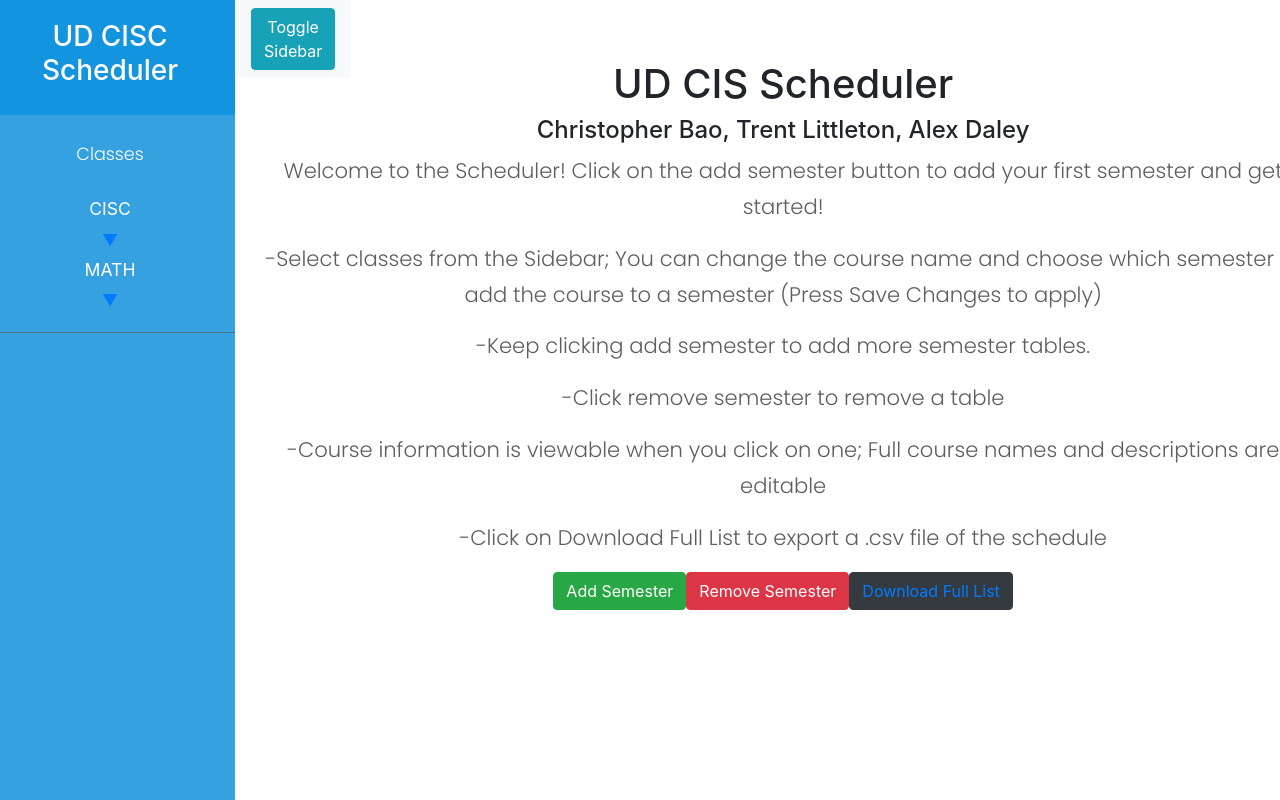
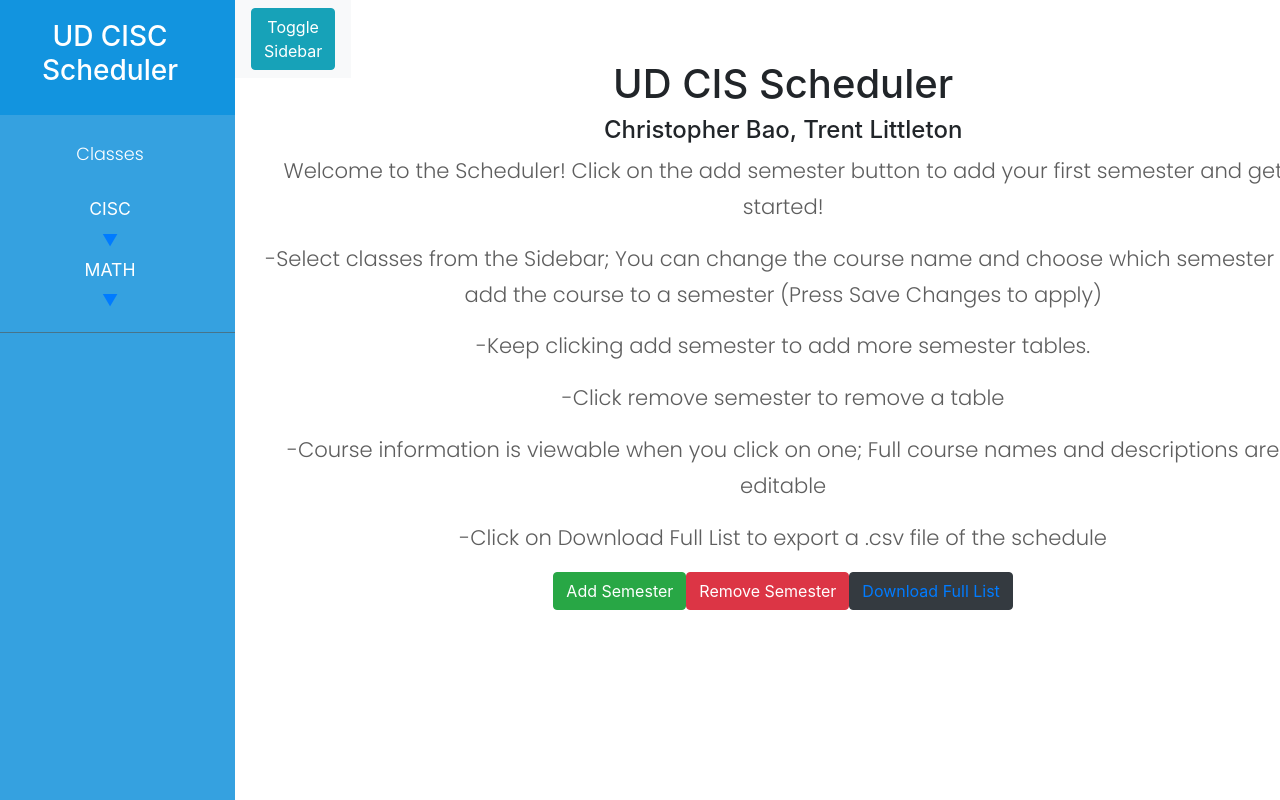
Before and after one commit to UD-CISC275-F21/ud-cis-scheduler-team-19, a React (Create React App) app: page / in a window 1280 px wide. Shown: the top 800 px of the page. Built offline with nearby package versions, Linux system fonts and the light colour scheme.

Commit message:
Added more descriptions + changed button colors

```diff
--- a/src/components/ControlPanel.tsx
+++ b/src/components/ControlPanel.tsx
@@ -195,7 +195,7 @@ export function ControlPanel({ ciscCourseList, mathCourseList, allSchedules, set
                 <Row>
                     <div className="main">
                         <h1>UD CIS Scheduler</h1>
-                        <h4>Christopher Bao, Trent Littleton, Alex Daley</h4>
+                        <h4>Christopher Bao, Trent Littleton</h4>
                         <p>Welcome to the Scheduler! Click on the add semester button to add your first semester and get started!</p>
                         <p>-Select classes from the Sidebar; You can change the course name and choose which semester to add the course to a semester (Press Save Changes to apply)</p>
                         <p>-Keep clicking add semester to add more semester tables.</p>
```
